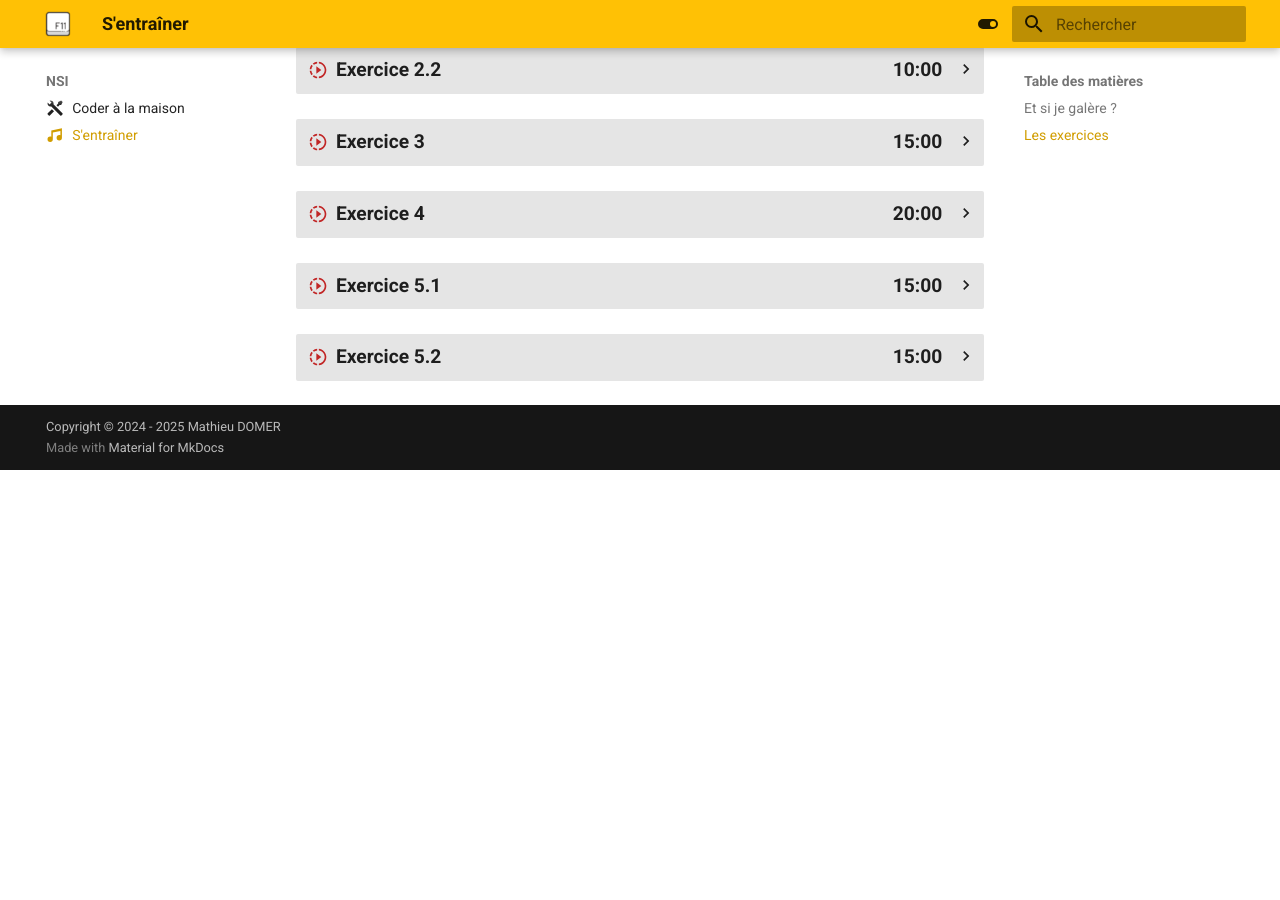
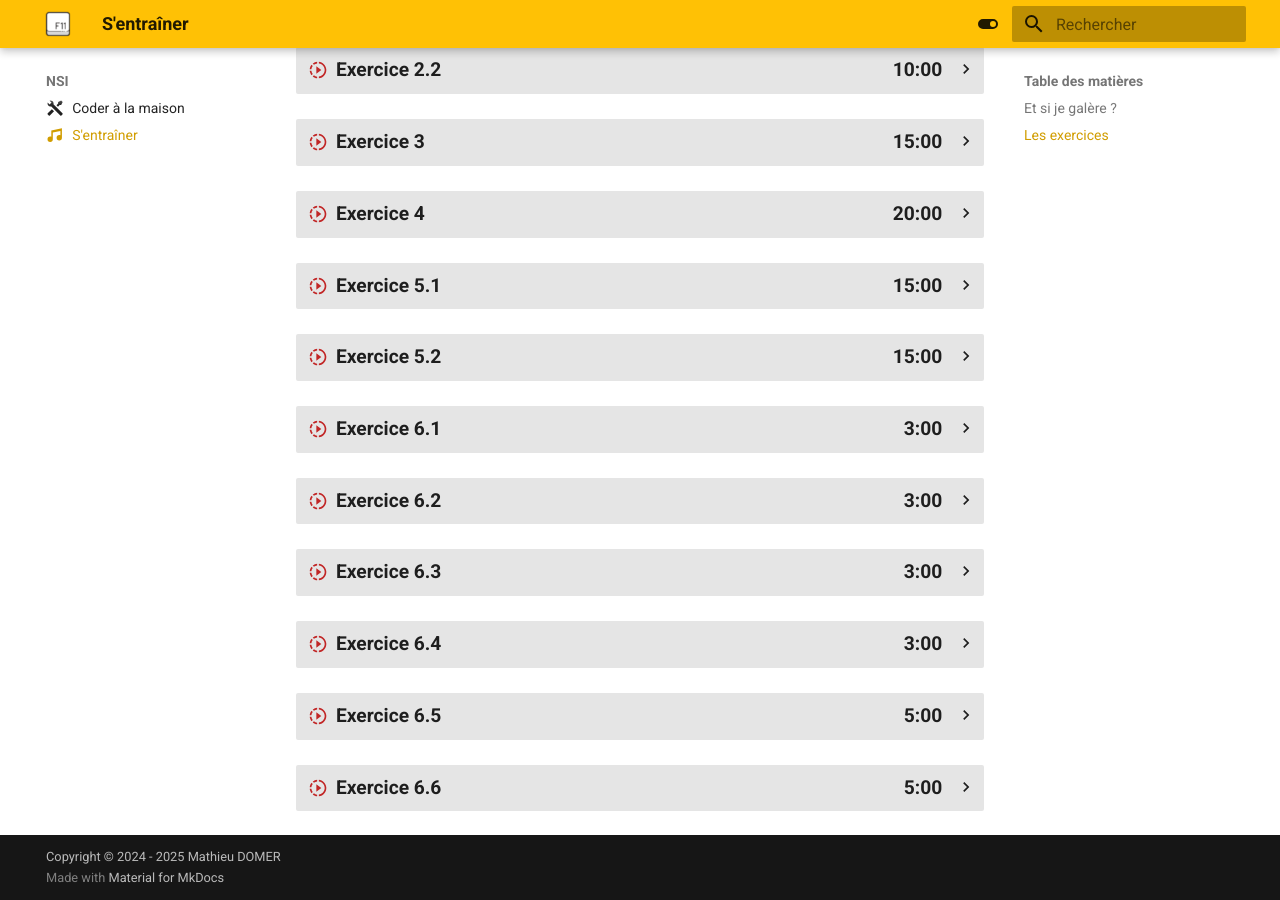
Before and after one commit to bts-ciel-immac-laval/bts-ciel-immac-laval.github.io, an MkDocs documentation site: the page built from docs/nsi/20_s-entrainer.md, in a window 1280 px wide and 900 px high, scrolled down 1128 px. Built offline with MkDocs 1.6.1 and Material for MkDocs 9.7.7, drawn with Linux system fonts in a browser that asks for light colours; emoji names are drawn with the system emoji font; before the commit the page ends 1598 px from its top, so only the background shows below that; some of the changed lines change nothing that is shown.

Commit message:
nsi v1.1

````diff
--- a/docs/nsi/20_gammes.md
+++ b/docs/nsi/20_s-entrainer.md
@@ -391,3 +391,173 @@ N'hésite pas à te créer un compte pour suivre tes progrès.
         calculer_distance_vol_oiseau(trajet2)
         print(trajet2["distance"]) # 8949 km
         ```
+
+??? exo-chrono "Exercice 6.1<span class="chrono">3:00</span>"
+
+    Expliquer pourquoi le programme suivant renvoie une erreur `SyntaxError` :
+
+    ```py linenums="1"
+    def surpuissance_seconde(x)
+        return x ** x
+
+    surpuissance_seconde(2)
+    ```
+
+    ??? success "Solution"
+
+        Il manque le deux-points (`:`) qui termine l'*en-tête* de la fonction :
+
+        ```py linenums="1"
+                                    🡳
+        def surpuissance_seconde(x) :
+            return x ** x
+
+        surpuissance_seconde(2)
+        ```
+
+??? exo-chrono "Exercice 6.2<span class="chrono">3:00</span>"
+
+    Expliquer pourquoi le programme suivant renvoie une erreur `IndentationError` :
+
+    ```py linenums="1"
+    def valeurAbsolue(x) :
+    return sqrt(x ** 2)
+
+    valeurAbsolue(-42)
+    ```
+
+    ??? success "Solution"
+
+        Il faut **indenter** le *corps* de la fonction :
+
+        ```py linenums="1"
+        def valeurAbsolue(x) :
+        🡲🡲🡲🡲return sqrt(x ** 2)
+
+        valeurAbsolue(-42)
+        ```
+
+??? exo-chrono "Exercice 6.3<span class="chrono">3:00</span>"
+
+    Expliquer pourquoi le programme suivant renvoie une erreur `NameError` :
+
+    ```py linenums="1"
+    def incremente(x) :
+        resultat = x + 1
+        return resultat
+
+    print(resultat)
+    ```
+
+    ??? success "Solution"
+
+        `resultat` est une variable **locale** de la fonction `incremente`.
+
+        On ne peut pas l'utiliser *à l'extérieur* de la fonction.
+
+        Ici, il faut utiliser le **retour** de la fonction pour récupérer la valeur de `resultat` :
+
+        ```py linenums="1"
+        def incremente(x) :
+            resultat = x + 1
+            return resultat
+
+        print(incremente(41))
+        ```
+
+??? exo-chrono "Exercice 6.4<span class="chrono">3:00</span>"
+
+    Expliquer pourquoi le programme suivant affiche `None` en exécutant la ligne 5 :
+
+    ```py linenums="1"
+    def decremente(x) :
+        print(x - 1)
+
+    resultat = decremente(43)
+    print(resultat)
+    ```
+
+    ??? success "Solution"
+
+        `print` n'équivaut pas à un `return`. Elle ne fait qu'afficher la valeur à l'écran.
+
+        La fonction `decremente` ne renvoie donc rien (`None` en Python).
+
+        ```py linenums="1"
+        def decremente(x) :
+            return x - 1
+
+        resultat = decremente(43)
+        print(resultat)
+        ```
+
+??? exo-chrono "Exercice 6.5<span class="chrono">5:00</span>"
+
+    Expliquer pourquoi le programme suivant n'affiche que `h` :
+
+    ```py linenums="1"
+    def remplacerEspacePar(texte : str, car : str) :
+        resultat = ""
+        for i in range(len(texte)) :
+            if texte[i] == " " :
+                resultat += car
+            else :
+                resultat += texte[i]
+            return resultat
+
+    print(remplacerEspacePar("hello, world! how are you ?", "*"))
+    ```
+
+    ??? success "Solution"
+
+        Si on regarde l'*indentation*, le `return` ligne 8 est dans la boucle `for`, ce qui a pour effet d'arrêter le programme dès la première exécution de la boucle.
+
+        Il faut "reculer" l'instruction ligne 8 au niveau du `for` pour que la boucle s'exécute complètement.
+
+        ```py
+        def remplacerEspacePar(texte : str, car : str) :
+            resultat = ""
+            for i in range(len(texte)) :
+                if texte[i] == " " :
+                    resultat += car
+                else :
+                    resultat += texte[i]
+            return resultat🡰🡰🡰🡰
+
+        print(remplacerEspacePar("hello, world! how are you ?", "*"))
+        ```
+
+??? exo-chrono "Exercice 6.6<span class="chrono">5:00</span>"
+
+    Expliquer pourquoi le programme suivant renvoie une erreur `TypeError` :
+
+    ```py linenums="1"
+    def ajoute_entier_a_chaque_valeur(valeurs : list, entier : int) :
+        for i in range(len(valeurs)) :
+            valeurs[i] += entier
+
+    un_deux_trois = [1, 2, 3]
+    ajoute_entier_a_chaque_valeur(5, un_deux_trois)
+    print(un_deux_trois)
+    ```
+
+    ??? success "Solution"
+
+        Il faut respecter l'ordre des **paramètres** (arguments d'entrée) de la fonction.
+
+        La fonction `ajoute_entier_a_chaque_valeur` attend une *liste* puis un *entier*.
+
+        A la ligne 6, on lui fournit un *entier* puis une *liste* ce qui cause l'erreur.
+
+        Il suffit d'inverser les paramètres à la ligne 6 pour que le programme fonctionne.
+
+        ```py linenums="1"
+                                             🡳              🡳
+        def ajoute_entier_a_chaque_valeur(valeurs : list, entier : int) :
+            for i in range(len(valeurs)) :
+                valeurs[i] += entier
+
+        un_deux_trois = [1, 2, 3]          🡳        🡳
+        ajoute_entier_a_chaque_valeur(un_deux_trois, 5)
+        print(un_deux_trois)
+        ```
--- a/mkdocs.yml
+++ b/mkdocs.yml
@@ -42,7 +42,7 @@ nav:
       - 02 - Valorisation de la donnée : bts-2/Maths x STI/20-excel-data-1.md
   - NSI :
     - Coder à la maison : nsi/10_coder.md
-    - S'entraîner : nsi/20_gammes.md
+    - S'entraîner : nsi/20_s-entrainer.md
 
 theme:
   name: material
````
